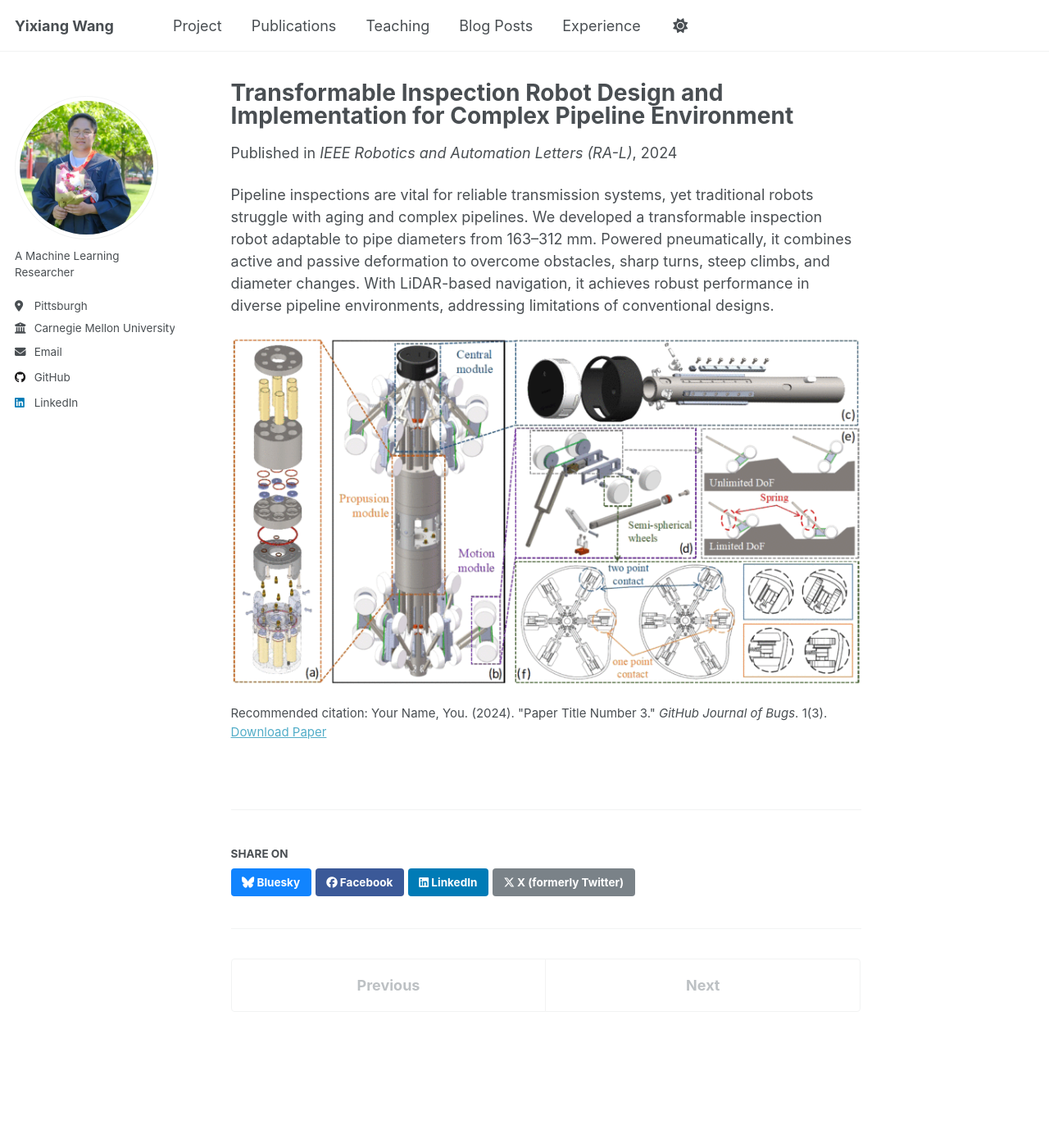
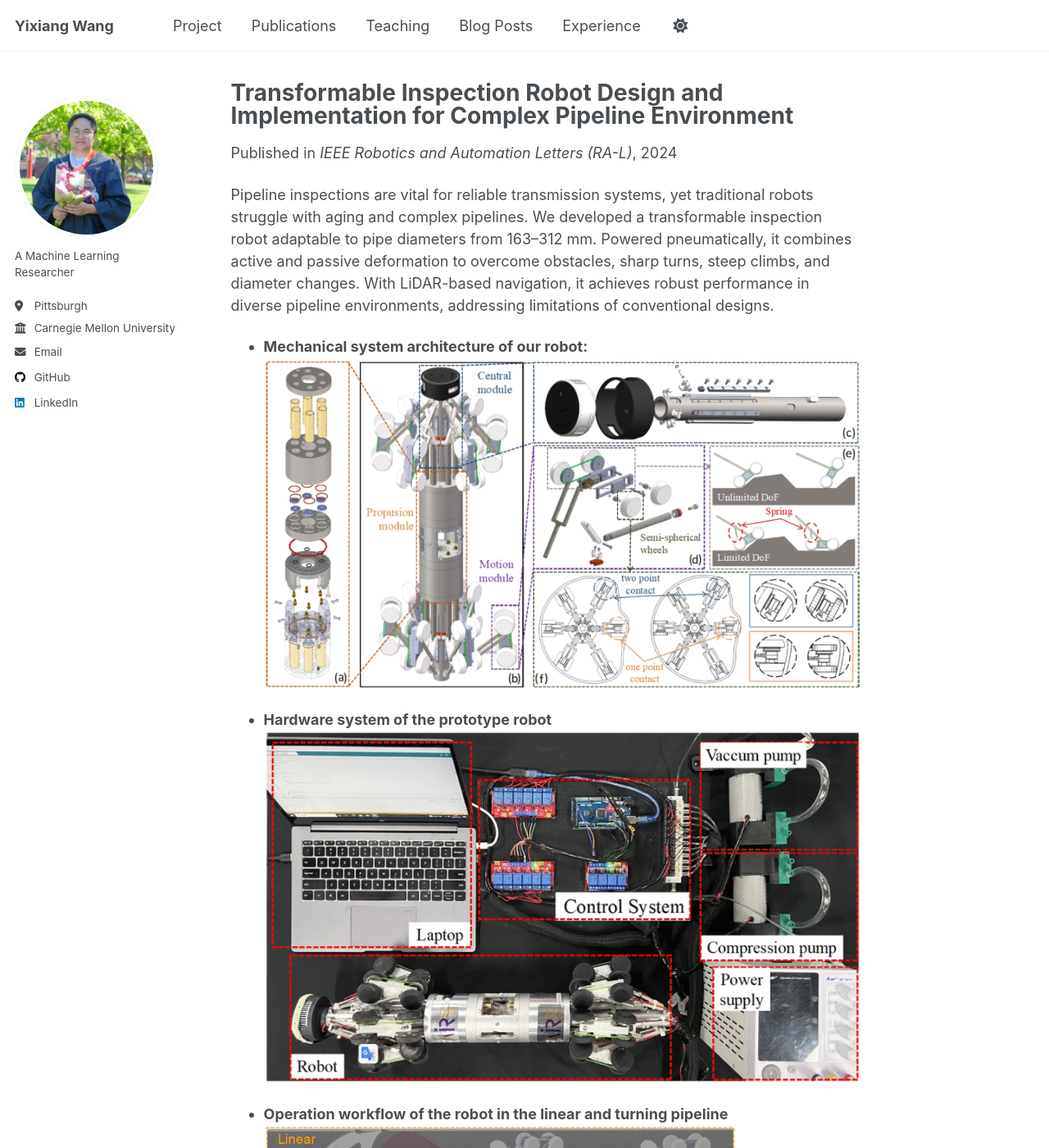
Before and after one commit to wangy8205165/wangy8205165.github.io, a Jekyll site: the page built from _publications/conf_paper_1_2024_0424.md, in a window 1280 px wide and 1400 px high. Shown: the whole window at 82% size. Built offline with Jekyll 4.4.1, drawn with Linux system fonts in a browser that asks for light colours; a script that is not in the unit is left out; some of the changed text lies outside the part shown.

Commit message:
add some pictures for first publication

```diff
--- a/_publications/2024-02-17-paper-title-number-4.md
+++ b/_publications/conf_paper_1_2024_0424.md
@@ -2,14 +2,27 @@
 title: "Transformable Inspection Robot Design and Implementation for Complex Pipeline Environment"
 collection: publications
 category: conferences
-permalink: /publication/2024-02-17-paper-title-number-4
+permalink: /publication/conf_paper_1_2024_0424
 excerpt: 'This paper is about developing a transformable robots that can navigate through complex pipeline environments.'
 date: 2024-04-24
 venue: 'IEEE Robotics and Automation Letters (RA-L)'
 paperurl: 'http://wangy8205165.github.io/files/conf_paper_1.pdf'
-citation: 'Your Name, You. (2024). &quot;Paper Title Number 3.&quot; <i>GitHub Journal of Bugs</i>. 1(3).'
+# citation: 'Your Name, You. (2024). &quot;Paper Title Number 3.&quot; <i>GitHub Journal of Bugs</i>. 1(3).'
 ---
 
 Pipeline inspections are vital for reliable transmission systems, yet traditional robots struggle with aging and complex pipelines. We developed a transformable inspection robot adaptable to pipe diameters from 163–312 mm. Powered pneumatically, it combines active and passive deformation to overcome obstacles, sharp turns, steep climbs, and diameter changes. With LiDAR-based navigation, it achieves robust performance in diverse pipeline environments, addressing limitations of conventional designs.
 
+- **Mechanical system architecture of our robot:**
 ![Taxonomy of the Robot](/images/conf_paper_1_image1.png)
+
+- **Hardware system of the prototype robot**
+![Hardware system of the prototype robot](/images/conf_paper_1_image2.png)
+
+- **Operation workflow of the robot in the linear and turning pipeline**
+![Operation workflow of the robot in the linear and turning pipeline](/images/conf_paper_1_image3.png)
+
+- **Environment perception based on L515 lidar camera for complex pipe**
+![Environment perception based on L515 lidar camera for complex pipe](/images/conf_paper_1_image4.png)
+
+- **Prototype of the transformable adaptive pipeline inspection robot**
+![Prototype of the transformable adaptive pipeline inspection robot](/images/conf_paper_1_image5.png)
```
Also changed, not shown: images/conf_paper_1_image2.png (added), images/conf_paper_1_image3.png (added), images/conf_paper_1_image4.png (added), images/conf_paper_1_image5.png (added).
